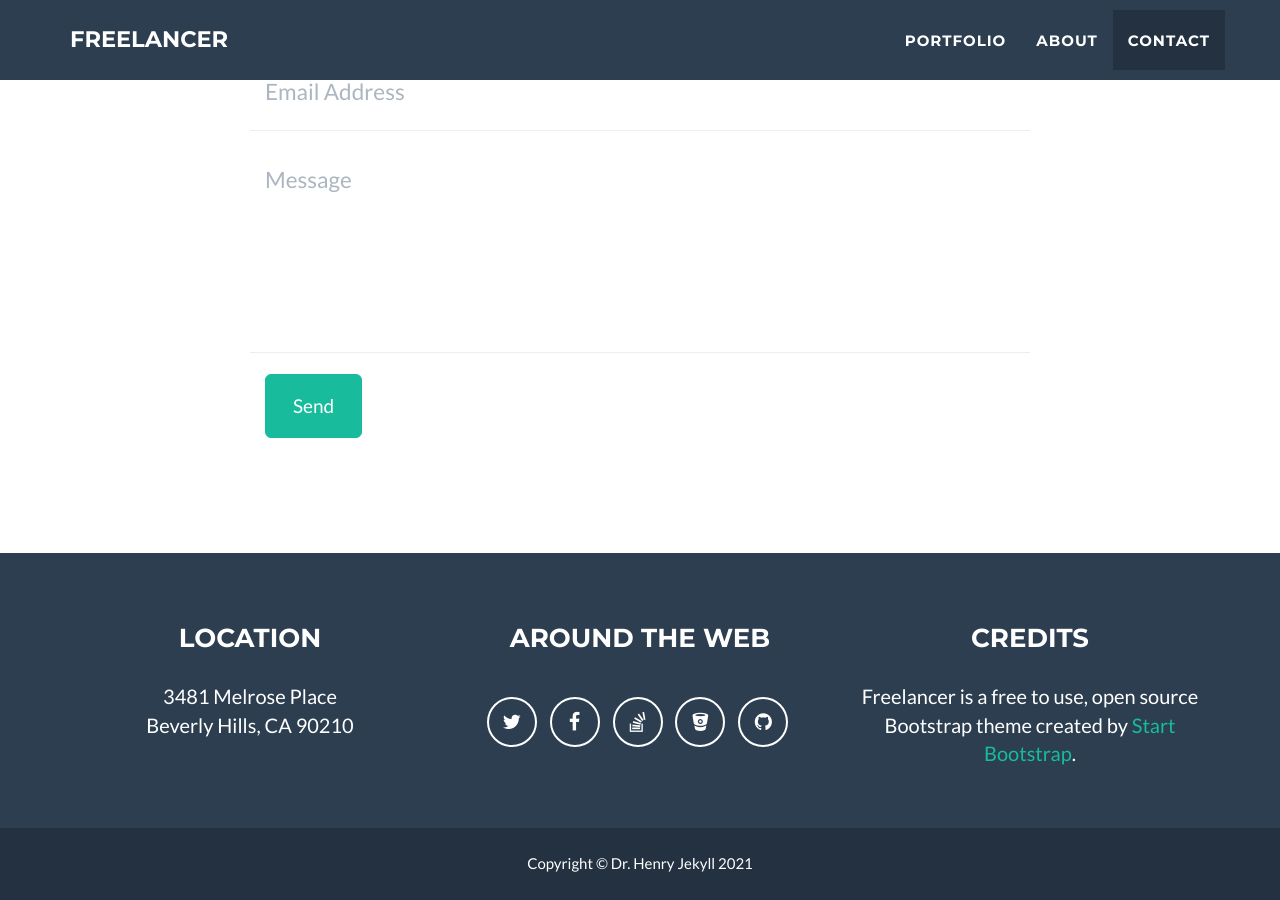
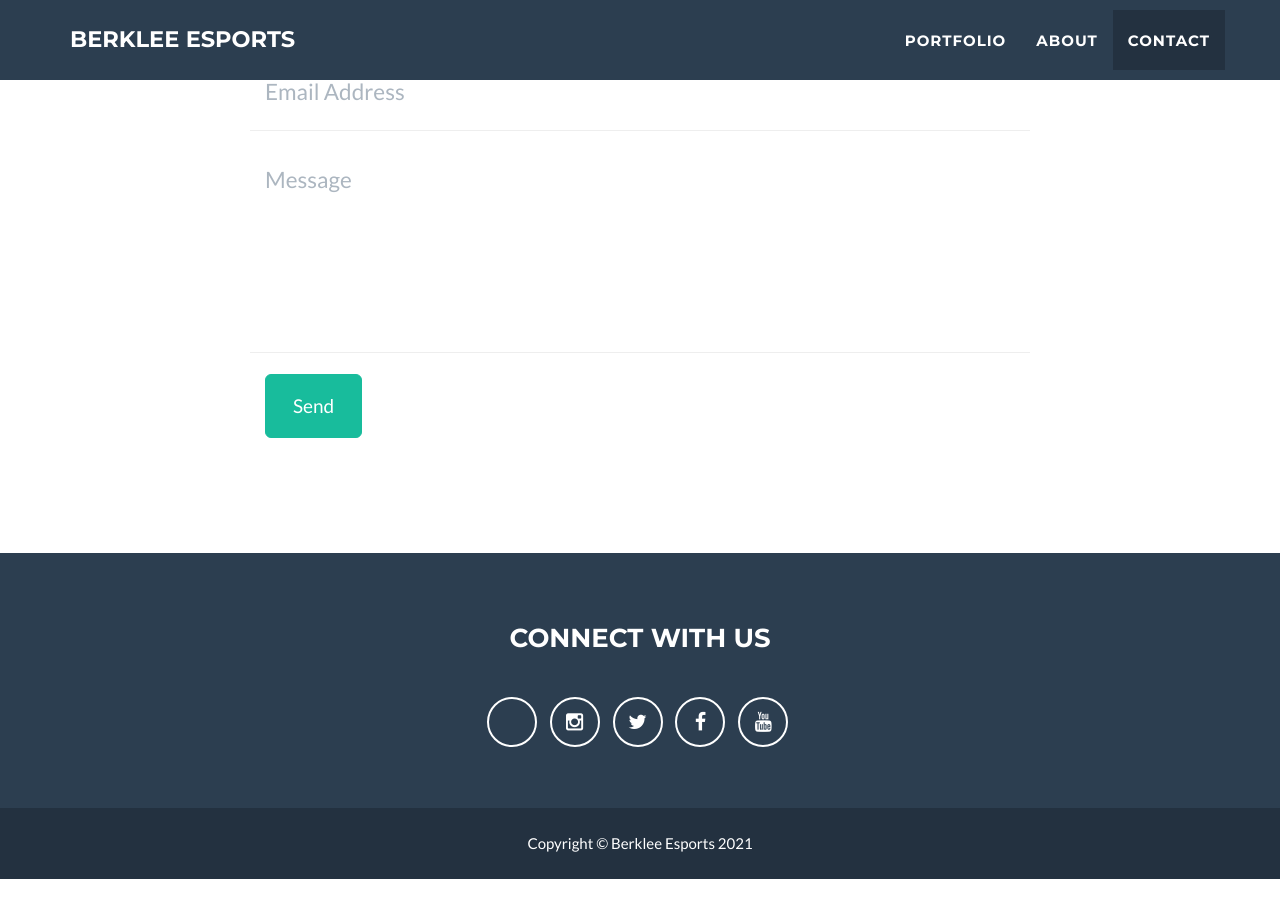
Before and after one commit to BerkleeEsports/gmjam20, a Jekyll site: the page built from _posts/2014-07-18-project-1.markdown, in a window 1280 px wide and 900 px high, scrolled down 2492 px. Built offline with Jekyll 4.4.1, drawn with Linux system fonts in a browser that asks for light colours; after the commit the page ends 3371 px from its top, so only the background shows below that; some of the changed text lies outside the part shown.

Commit message:
Update _config.yml

```diff
--- a/_config.yml
+++ b/_config.yml
@@ -1,11 +1,11 @@
 # Site settings
-title: Freelancer
-email: your-email@domain.com
-url: https://github.com/jeromelachaud/freelancer-theme
-description: "Write an awesome description for your new site here. You can edit this line in _config.yml. It will appear in your document head meta (for Google search results) and in your feed.xml site description."
-keywords: "your keywords, separated by commas"
-skills: "Web Developer - Graphic Artist - User Experience Designer"
-meta_author: LastName FirstName
+title: Berklee Esports
+email: esportsclub@berklee.edu
+url:
+description: "Berklee G/M Jam '20, Hosted by Berklee Esports and VGMOST"
+keywords: "music, game, gamejam, videogame, video, dev, hackathon, jam, berklee, berklee esports, esports"
+skills: "THIS IS SKILLS EDIT THIS FOR WHAT TEXT WE WANT IN THAT SPOT"
+meta_author: Berklee Esports
 
 # Google webmaster tools
 google_verify:
@@ -32,31 +32,35 @@ color:
 
 # Footer settings
 footer:
-  copyright: Dr. Henry Jekyll
-  location: Location
-  social: Around the Web
-  credits: Credits
+  copyright: Berklee Esports
+  # location:
+  social: Connect With Us
+  # credits:
 
 # Social networks usernames (many more available: google-plus, flickr, dribbble, pinterest, instagram, tumblr, linkedin, etc.)
 social:
+  - title: discord
+    url: https://tinyurl.com/berkleeesportsdiscord
+  - title: instagram
+    url: https://instagram.com/berkleeesports
   - title: twitter
-    url: http://twitter.com/jekyllrb
+    url: http://twitter.com/berkleeesports
   - title: facebook
-    url:
-  - title: stack-overflow
-    url: http://stackoverflow.com/questions/tagged/jekyll
-  - title: bitbucket
-    url: http://bitbucket.org/jekyll
-  - title: github
-    url: http://github.com/jekyll
+    url: https://facebook.com/berkleeesports
+  - title: youtube
+    url: https://tinyurl.com/berkleeesportsyoutube
+  # - title: bitbucket
+  #   url: http://bitbucket.org/jekyll
+  # - title: github
+  #   url: http://github.com/jekyll
 
 # Postal address (add as many lines as necessary)
-address:
-  - line: 3481 Melrose Place
-  - line: Beverly Hills, CA 90210
+# address:
+#   - line: 3481 Melrose Place
+#   - line: Beverly Hills, CA 90210
 
 # Credits content
-credits: 'Freelancer is a free to use, open source Bootstrap theme created by <a href="http://startbootstrap.com">Start Bootstrap</a>.'
+# credits: 'Freelancer is a free to use, open source Bootstrap theme created by <a href="http://startbootstrap.com">Start Bootstrap</a>.'
 
 # Build settings
 markdown: kramdown
```
